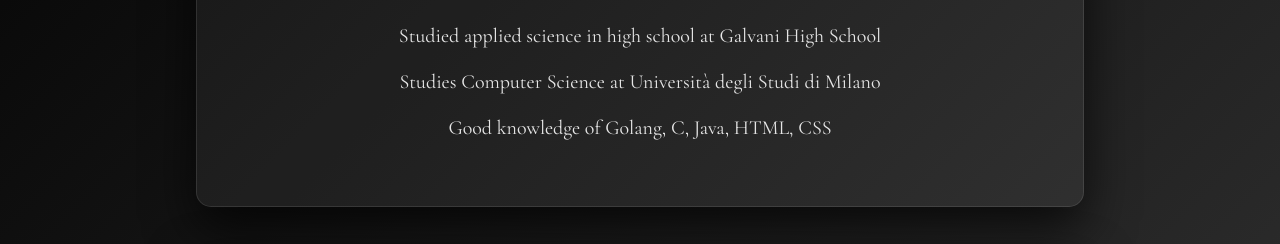
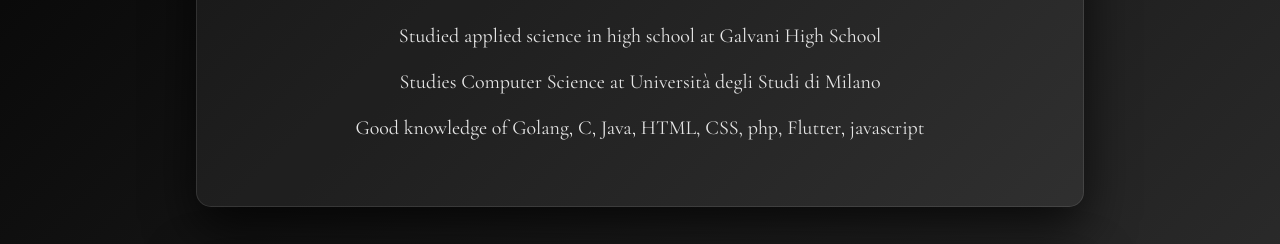
Before and after one commit to yeddaTech/CV, a plain HTML site: page index.html in a window 1280 px wide. Shown: the part 482-726 px from the top of the page. Drawn offline with nearby package versions, Linux system fonts and the light colour scheme.

Commit message:
Update index.html

```diff
--- a/index.html
+++ b/index.html
@@ -205,7 +205,7 @@
             <ul>
                 <li>Studied applied science in high school at Galvani High School</li>
                 <li>Studies Computer Science at Università degli Studi di Milano</li>
-                <li>Good knowledge of Golang, C, Java, HTML, CSS</li>
+                <li>Good knowledge of Golang, C, Java, HTML, CSS, php, Flutter, javascript</li>
             </ul>
         </div>
 
```
